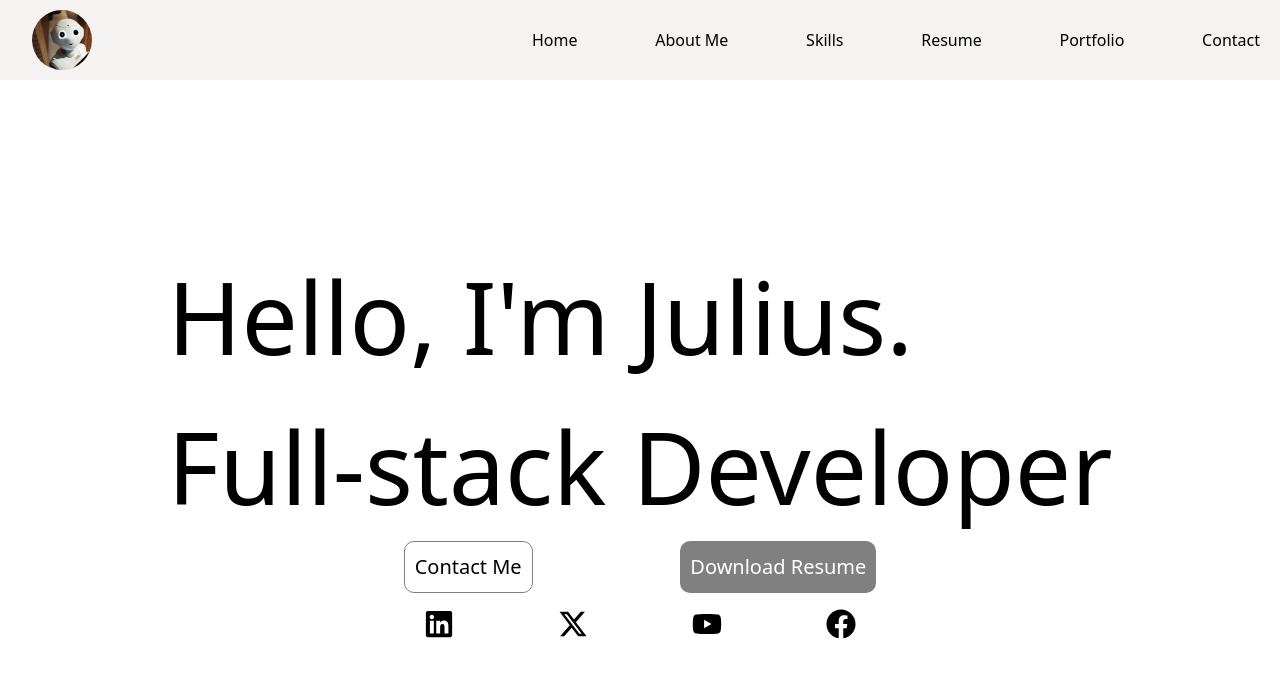
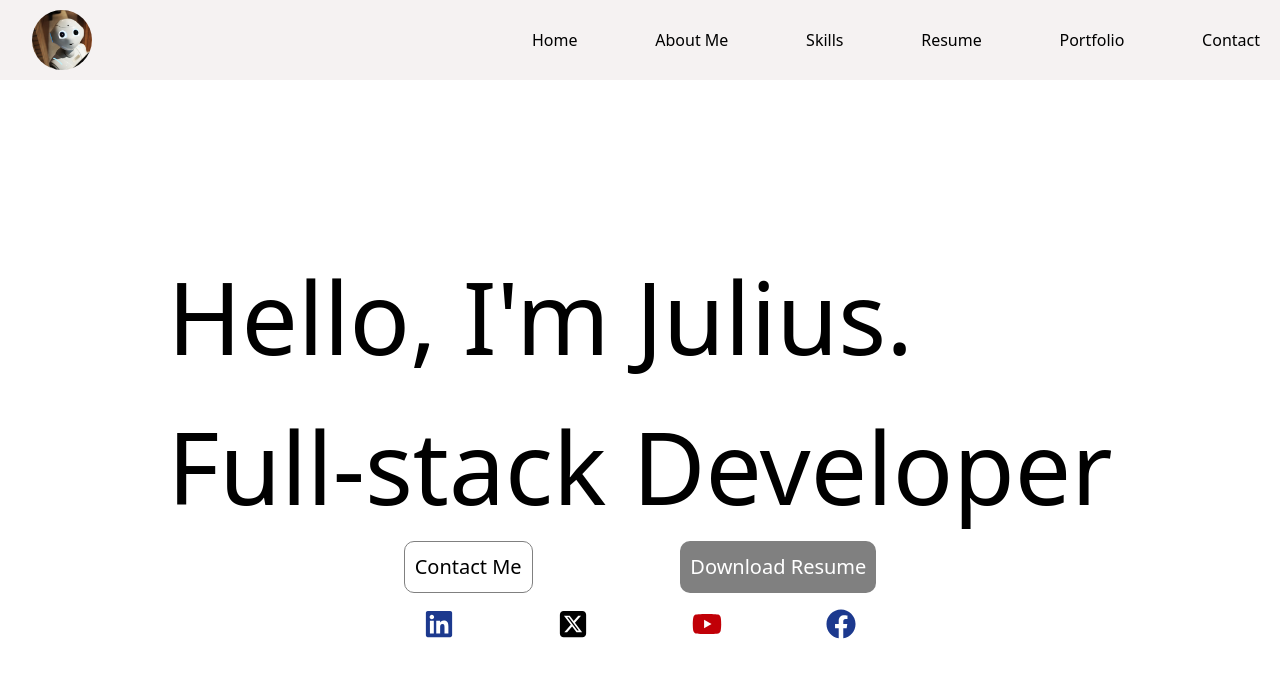
Before and after one commit to Gakiri001/personalPortfolio, a React (Vite) app: page / in a window 1280 px wide. Shown: the top 678 px of the page. Built offline with nearby package versions, Linux system fonts and the light colour scheme.

Commit message:
Home icons

```diff
--- a/src/pages/Home/Home.jsx
+++ b/src/pages/Home/Home.jsx
@@ -1,6 +1,6 @@
 import React from "react";
 import { FaLinkedin } from "react-icons/fa";
-import { FaXTwitter } from "react-icons/fa6";
+import { FaSquareXTwitter } from "react-icons/fa6";
 import { FaYoutube } from "react-icons/fa";
 import { FaFacebook } from "react-icons/fa";
 import "./Home.css"
@@ -18,16 +18,16 @@ function Home() {
       </div>
       <div className="divLinks">
         <a href="">
-          <FaLinkedin className="reactIcons" />
+          <FaLinkedin className="reactIcons text-blue-900" />
         </a>
         <a href="">
-          <FaXTwitter className="reactIcons" />
+          <FaSquareXTwitter className="reactIcons" />
         </a>
         <a href="">
-          <FaYoutube  className="reactIcons"/>
+          <FaYoutube  className="reactIcons text-red-700"/>
         </a>
         <a href="">
-          <FaFacebook className="reactIcons" />
+          <FaFacebook className="reactIcons text-blue-900" />
         </a>
       </div>
     </div>
```
